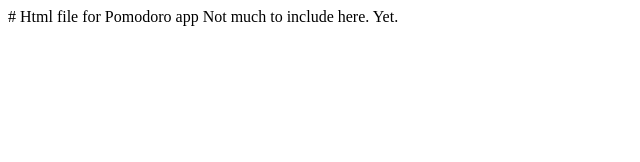
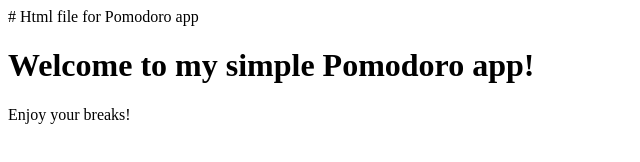
Before and after one commit to MissBellum/pomodoro-app, a plain HTML site: page index.html in a window 1280 px wide. Shown: the whole page, without its empty margins (0-640 px from the left). Drawn offline with Linux system fonts and the light colour scheme.

Commit message:
Updated index.html
Added short welcome text.

```diff
--- a/index.html
+++ b/index.html
@@ -1,3 +1,4 @@
 # Html file for Pomodoro app
 
-	Not much to include here. Yet.
+<h1>Welcome to my simple Pomodoro app!</h1>
+<p>Enjoy your breaks!</p>
```
